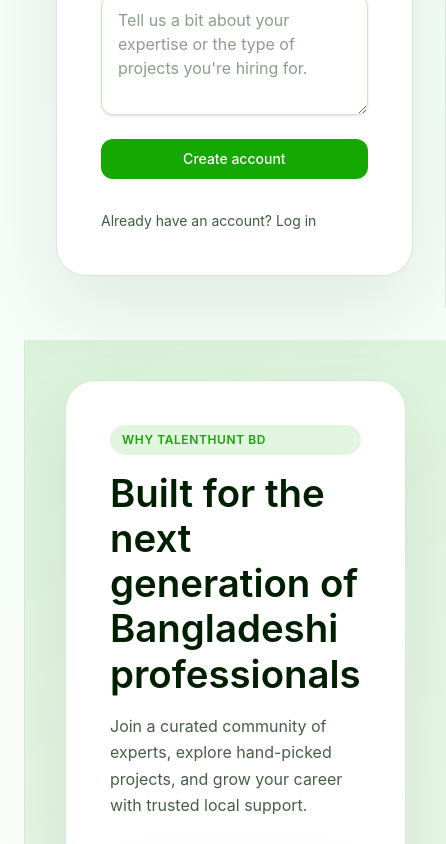
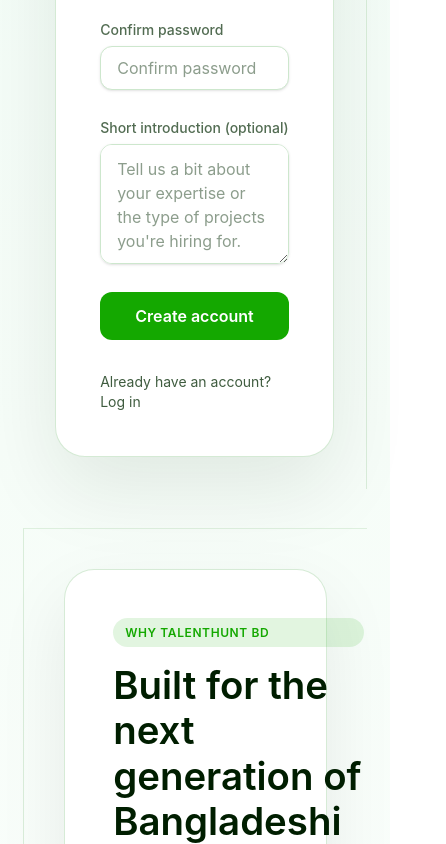
Before and after one commit to rahmatullahboss/Talent-hunt, a Next.js app in the folder web/: page /signup in a window 390 px wide. Shown: the part 980-1824 px from the top of the page, 446 px wide, since content can reach past the window. Built offline with nearby package versions, Linux system fonts and the light colour scheme; no server answers.

Commit message:
Refine mobile auth layout

```diff
--- a/web/src/app/(auth)/auth.css
+++ b/web/src/app/(auth)/auth.css
@@ -1,9 +1,9 @@
 .auth-shell {
   display: grid;
   min-height: 100vh;
-  grid-template-columns: minmax(0, clamp(520px, 52vw, 660px)) minmax(0, 1fr);
-  gap: clamp(2rem, 4vw, 3.25rem);
-  padding: clamp(1.5rem, 3vw, 3.5rem);
+  grid-template-columns: minmax(0, clamp(420px, 44vw, 620px)) minmax(0, 1fr);
+  gap: clamp(2rem, 5vw, 3.5rem);
+  padding: clamp(1.5rem, 3vw, 4rem);
   /* The auth experience now mirrors the homepage gradient. */
   background: linear-gradient(180deg, var(--gradient-from), var(--gradient-via), var(--gradient-to));
   color: var(--foreground);
@@ -11,22 +11,158 @@
 
 @media (max-width: 1024px) {
   .auth-shell {
-    grid-template-columns: 1fr;
+    grid-template-columns: minmax(0, 1fr);
+    grid-auto-rows: auto;
+    gap: clamp(1.75rem, 6vw, 2.75rem);
     padding: clamp(1.5rem, 4vw, 2.5rem);
-  }
-
-  .auth-showcase {
-    display: none;
   }
 
   .auth-panel {
     border-right: none;
-    padding: clamp(1.5rem, 4vw, 2.5rem);
+    padding: clamp(1.5rem, 4vw, 2.4rem);
   }
 
   .auth-panel::before {
-    inset: auto;
-    height: 220px;
+    inset: auto 12% -4%;
+    height: 200px;
+  }
+
+  .auth-showcase {
+    border-left: none;
+    border-top: 1px solid color-mix(in srgb, var(--card-border) 60%, transparent);
+    padding: clamp(2rem, 6vw, 2.75rem);
+    margin-top: 0.75rem;
+  }
+
+  .auth-showcase::before,
+  .auth-showcase::after {
+    display: none;
+  }
+
+  .auth-showcase-panel {
+    width: 100%;
+    padding: clamp(2.2rem, 6vw, 2.75rem);
+    border-radius: 26px;
+    gap: clamp(1.6rem, 5vw, 2.4rem);
+  }
+
+  .auth-showcase-header {
+    max-width: none;
+  }
+
+  .auth-showcase p {
+    max-width: none;
+  }
+}
+
+@media (max-width: 640px) {
+  .auth-shell {
+    padding: clamp(1.1rem, 5vw, 1.75rem);
+    gap: clamp(1.6rem, 7vw, 2.35rem);
+  }
+
+  .auth-panel {
+    padding: 0;
+    align-items: stretch;
+  }
+
+  .auth-panel::before {
+    display: none;
+  }
+
+  .auth-card {
+    width: 100%;
+    margin: 0 auto;
+    border-radius: 24px;
+    padding: clamp(2rem, 6.5vw, 2.45rem);
+    box-shadow: 0 34px 70px rgba(0, 30, 0, 0.12);
+  }
+
+  .auth-showcase {
+    padding: 0;
+  }
+
+  .auth-showcase-panel {
+    width: 100%;
+    margin: 0 auto;
+    border-radius: 24px;
+    padding: clamp(1.85rem, 6.5vw, 2.35rem);
+    gap: clamp(1.35rem, 6.5vw, 2rem);
+    box-shadow: 0 28px 64px rgba(0, 30, 0, 0.1);
+  }
+
+  .auth-showcase-header {
+    gap: 0.85rem;
+  }
+
+  .auth-showcase-badge {
+    font-size: 0.7rem;
+    letter-spacing: 0.06em;
+  }
+
+  .auth-showcase h2 {
+    font-size: clamp(1.95rem, 7vw, 2.35rem);
+  }
+
+  .auth-showcase p {
+    font-size: 0.98rem;
+    line-height: 1.7;
+  }
+
+  .auth-showcase-highlights {
+    gap: 1rem;
+  }
+
+  .auth-showcase-highlight {
+    grid-template-columns: 1fr;
+    gap: 0.9rem;
+    padding: 1.2rem 1.4rem;
+    border-radius: 18px;
+  }
+
+  .auth-showcase-highlight span {
+    width: 2.65rem;
+    height: 2.65rem;
+    border-radius: 14px;
+    font-size: 1.55rem;
+  }
+
+  .auth-showcase-highlight h3 {
+    font-size: 1.05rem;
+  }
+
+  .auth-showcase-highlight p {
+    font-size: 0.95rem;
+    margin-top: 0.25rem;
+  }
+
+  .auth-showcase-list {
+    font-size: 0.95rem;
+    gap: 0.75rem;
+  }
+
+  .auth-showcase-list li::before {
+    width: 0.45rem;
+    height: 0.45rem;
+    box-shadow: 0 0 0 3px rgba(52, 199, 89, 0.18);
+  }
+}
+
+@media (max-width: 480px) {
+  .auth-shell {
+    padding: clamp(1rem, 6vw, 1.45rem);
+  }
+
+  .auth-card {
+    padding: clamp(1.85rem, 7vw, 2.25rem);
+  }
+
+  .auth-showcase-panel {
+    padding: clamp(1.7rem, 7vw, 2.2rem);
+  }
+
+  .auth-showcase-highlight {
+    padding: 1.15rem 1.3rem;
   }
 }
 
@@ -56,7 +192,7 @@
   z-index: 1;
   width: min(520px, 100%);
   border-radius: 30px;
-  padding: clamp(2.75rem, 5vw, 3.25rem);
+  padding: clamp(2.75rem, 5vw, 3rem);
   background: color-mix(in srgb, #fff 88%, var(--card) 12%);
   border: 1px solid color-mix(in srgb, var(--card-border) 85%, transparent);
   box-shadow: 0 32px 80px rgba(0, 30, 0, 0.09);
@@ -92,8 +228,8 @@
   display: flex;
   align-items: center;
   justify-content: center;
-  padding: clamp(2.5rem, 4vw, 4rem);
-  background: linear-gradient(145deg, rgba(20, 168, 0, 0.12), rgba(20, 168, 0, 0.04));
+  padding: clamp(2.5rem, 5vw, 4.5rem);
+  background: transparent;
   border-left: 1px solid color-mix(in srgb, var(--card-border) 70%, transparent);
   color: var(--foreground);
 }
@@ -124,14 +260,14 @@
 .auth-showcase-panel {
   position: relative;
   z-index: 1;
-  width: min(520px, 100%);
+  width: min(820px, 100%);
   border-radius: 30px;
-  padding: clamp(2.75rem, 5vw, 3.5rem);
+  padding: clamp(3rem, 6vw, 4rem);
   background: color-mix(in srgb, #ffffff 88%, var(--card) 12%);
   border: 1px solid color-mix(in srgb, var(--card-border) 82%, transparent);
   box-shadow: 0 28px 70px rgba(0, 30, 0, 0.08);
   display: grid;
-  gap: clamp(2rem, 4vw, 2.75rem);
+  gap: clamp(2rem, 5.5vw, 3.25rem);
 }
 
 .auth-showcase-header {
--- a/web/src/app/layout.tsx
+++ b/web/src/app/layout.tsx
@@ -1,6 +1,6 @@
 import type { Metadata } from "next";
 import { Toaster } from "sonner";
-import { Analytics } from "@vercel/analytics/next";
+import { Analytics } from "@vercel/analytics/react";
 import { SupabaseProvider } from "@/components/providers/supabase-provider";
 import "./globals.css";
 
--- a/web/src/components/forms/sign-up-form.tsx
+++ b/web/src/components/forms/sign-up-form.tsx
@@ -109,7 +109,7 @@
   };
 
   return (
-    <form className="space-y-6" onSubmit={handleSubmit(onSubmit)}>
+    <form className="space-y-7" onSubmit={handleSubmit(onSubmit)}>
       <div className="space-y-1.5">
         <label className="block text-sm font-medium text-muted/90" htmlFor="fullName">
           Full name
@@ -118,7 +118,7 @@
         {errors.fullName ? <p className="text-sm text-red-500">{errors.fullName.message}</p> : null}
       </div>
 
-      <div className="grid gap-6 md:grid-cols-2">
+      <div className="space-y-6">
         <div className="space-y-1.5">
           <label className="block text-sm font-medium text-muted/90" htmlFor="email">
             Email address
@@ -129,7 +129,7 @@
         <fieldset className="space-y-3 border-0 p-0">
           <legend className="text-sm font-medium text-foreground/90">I am signing up as</legend>
           <input type="hidden" {...register("role")} />
-          <div className="grid grid-cols-2 gap-3">
+          <div className="grid gap-3 sm:grid-cols-2">
             {[
               { value: "freelancer" as const, label: "Freelancer", description: "Offer services & build portfolio" },
               { value: "employer" as const, label: "Employer", description: "Post jobs & hire talent" },
@@ -210,7 +210,7 @@
         {errors.shortBio ? <p className="text-sm text-red-500">{errors.shortBio.message}</p> : null}
       </div>
 
-      <Button type="submit" className="w-full" loading={loading}>
+      <Button type="submit" className="h-12 w-full text-base font-semibold" loading={loading}>
         Create account
       </Button>
     </form>
```
